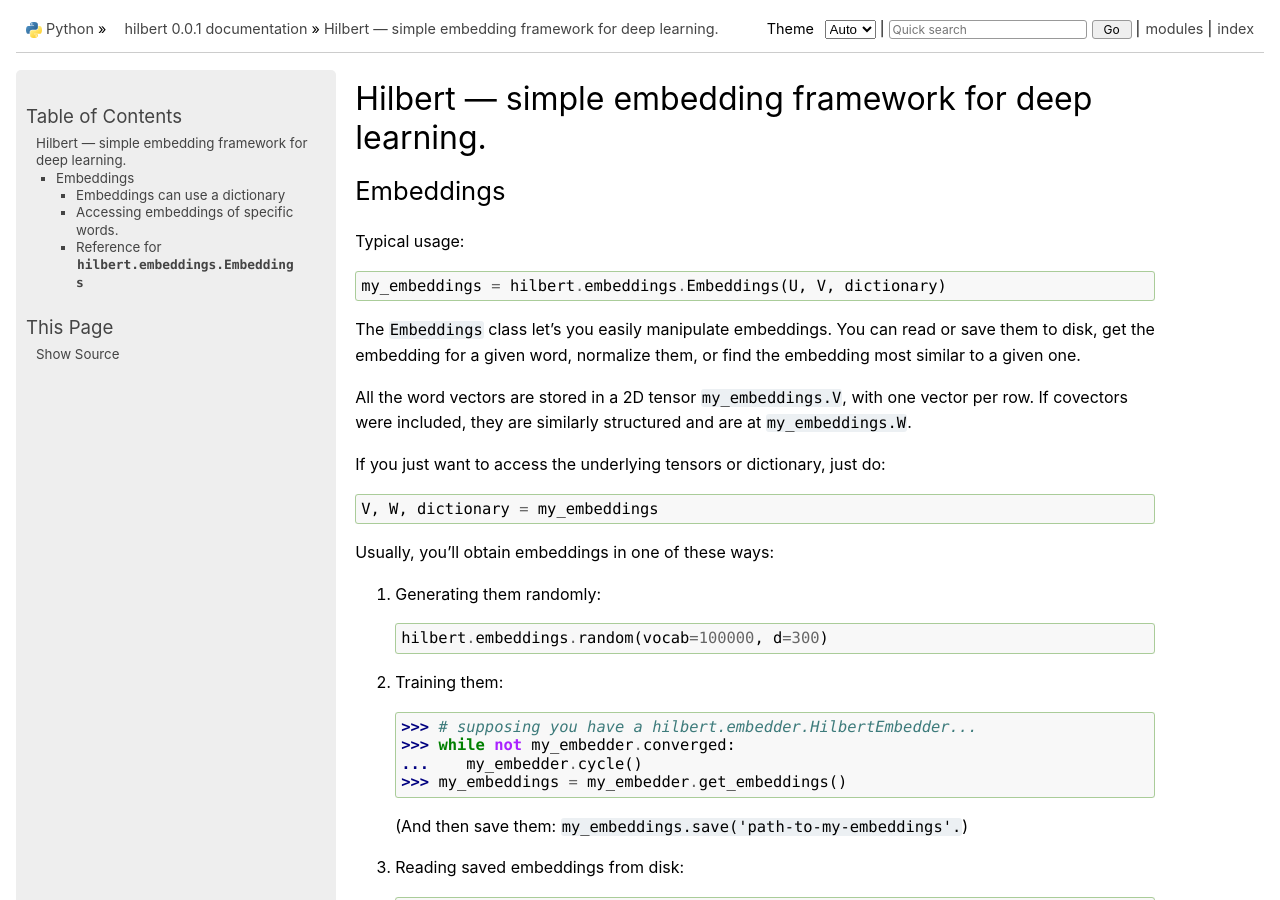
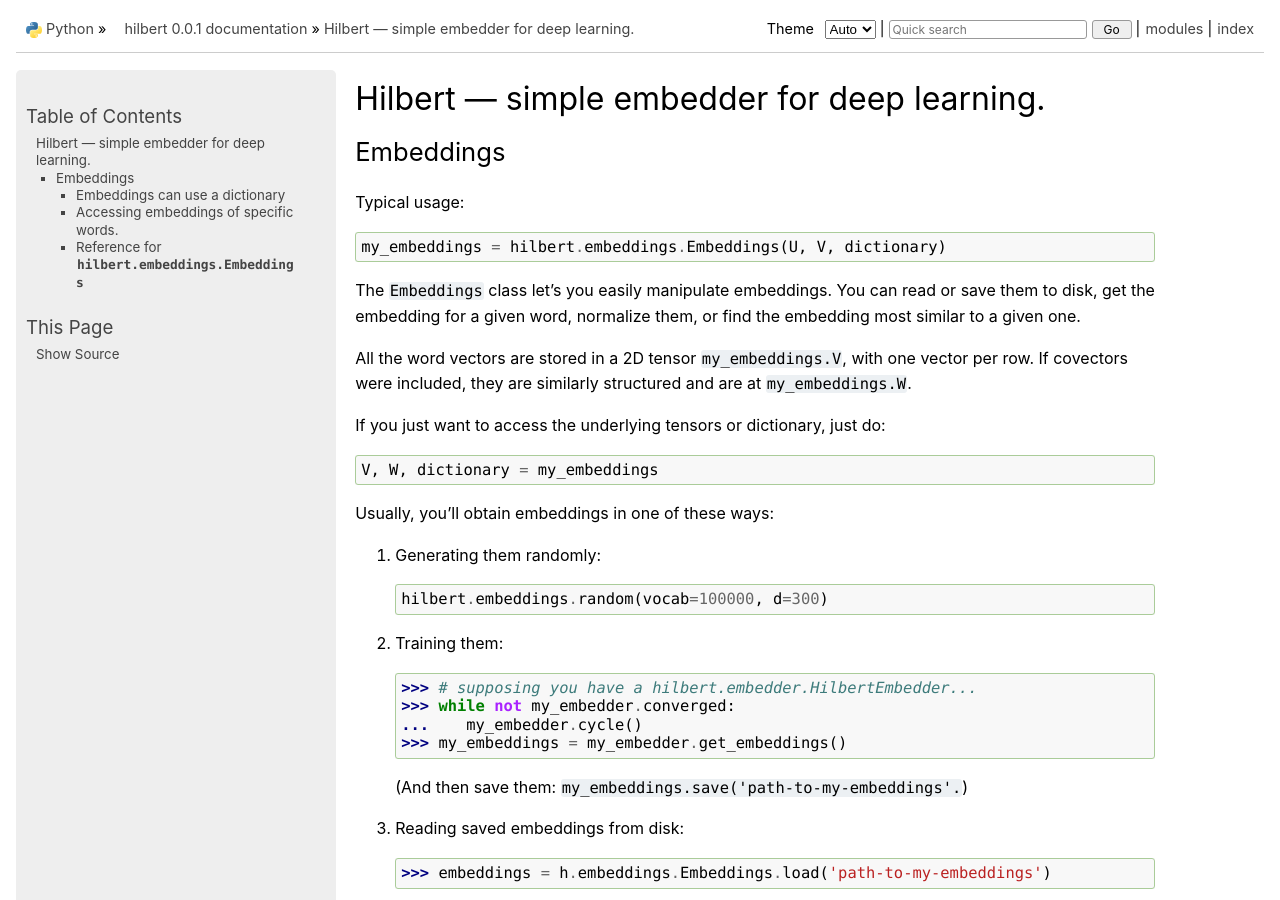
Before and after one commit to enewe101/hilbert, a Sphinx documentation site: the page built from docs/index.rst, in a window 1280 px wide and 900 px high. Built offline with Sphinx 7.4.7, drawn with Linux system fonts in a browser that asks for light colours; some of the changed text lies outside the part shown.

Commit message:
update docs

```diff
--- a/docs/index.rst
+++ b/docs/index.rst
@@ -3,8 +3,8 @@
    You can adapt this file completely to your liking, but it should at least
    contain the root `toctree` directive.
 
-Hilbert --- simple embedding framework for deep learning.
-=========================================================
+Hilbert --- simple embedder for deep learning.
+==============================================
 
 Embeddings
 ~~~~~~~~~~
```
